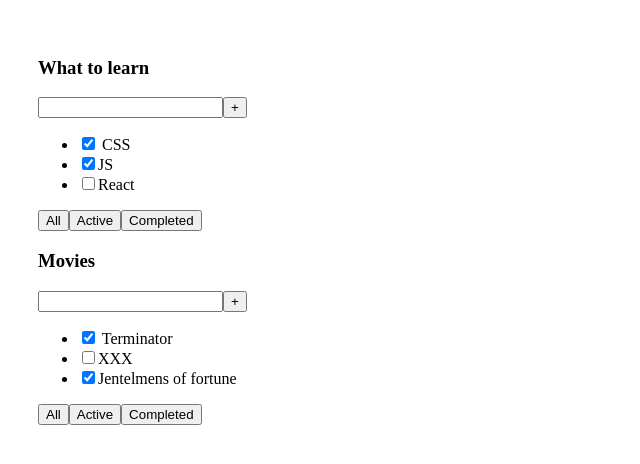
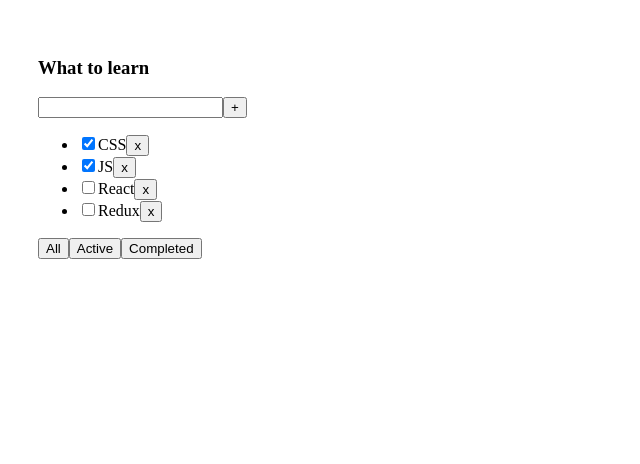
Before and after one commit to alekseiveprev/Todolist_for_students, a React (Create React App) app: page / in a window 1280 px wide. Shown: the top 464 px of the page, without its empty margins (0-640 px from the left). Built offline with nearby package versions, Linux system fonts and the light colour scheme.

Commit message:
init: start 2 lesson

```diff
--- a/src/App.tsx
+++ b/src/App.tsx
@@ -1,26 +1,38 @@
 import * as React from 'react';
+import { useState } from 'react';
 import './App.css';
 import { TaskType, Todolist } from './Todolist';
 
 export default function App() {
-  let tasks1: Array<TaskType> = [
+  let tasks: Array<TaskType> = [
     { id: 1, title: 'CSS', isDone: true },
     { id: 2, title: 'JS', isDone: true },
     { id: 3, title: 'React', isDone: false },
+    { id: 4, title: 'Redux', isDone: false },
   ];
 
-  let tasks2: Array<TaskType> = [
+  useState(tasks);
+  function removeTask(id: number) {
+    tasks = tasks.filter((t) => {
+      return t.id !== id;
+      /*   if (t.id !== id) {
+        return true;
+      } else {
+        return false;
+      } */
+    });
+  }
+
+  /* let tasks2: Array<TaskType> = [
     { id: 1, title: 'Terminator', isDone: true },
     { id: 2, title: 'XXX', isDone: false },
     { id: 3, title: 'Jentelmens of fortune', isDone: true },
-  ];
+  ]; */
 
   return (
     <div className="App">
-      {/* <h1>Hello StackBlitz!</h1>
-      <p>Start editing to see some magic happen :)</p> */}
-      <Todolist title="What to learn" tasks={tasks1} />
-      <Todolist title="Movies" tasks={tasks2} />
+      <Todolist title="What to learn" tasks={tasks} removeTask={removeTask} />
+      {/*  <Todolist title="Movies" tasks={tasks2} /> */}
       {/* <Todolist title="Songs" /> */}
     </div>
   );
--- a/src/Todolist.tsx
+++ b/src/Todolist.tsx
@@ -9,6 +9,7 @@
 type PropsType = {
   title: string;
   tasks: Array<TaskType>;
+  removeTask: Function;
 };
 
 export function Todolist(props: PropsType) {
@@ -20,7 +21,23 @@
         <button> + </button>
       </div>
       <ul>
-        <li>
+        {props.tasks.map((t) => (
+          <li>
+            <input type="checkbox" checked={t.isDone} />
+            <span>{t.title}</span>
+            <button onClick={() => {props.removeTask(t.id)}}>x</button>
+          </li>
+        ))}
+        {/* another way of writing */}
+        {/*      {props.tasks.map((t) => {
+          return (
+            <li>
+              <input type="checkbox" checked={t.isDone} />
+              <span> {t.title}</span>
+            </li>
+          );
+        })} */}
+        {/*  <li>
           <input type="checkbox" checked={props.tasks[0].isDone} />
           <span> {props.tasks[0].title}</span>
         </li>
@@ -31,7 +48,7 @@
         <li>
           <input type="checkbox" checked={props.tasks[2].isDone} />
           <span>{props.tasks[2].title}</span>
-        </li>
+        </li> */}
       </ul>
       <div>
         <button>All</button>
```
